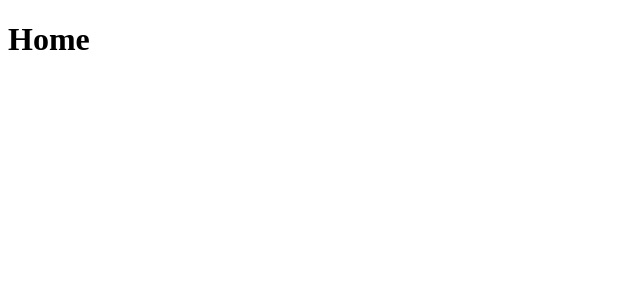
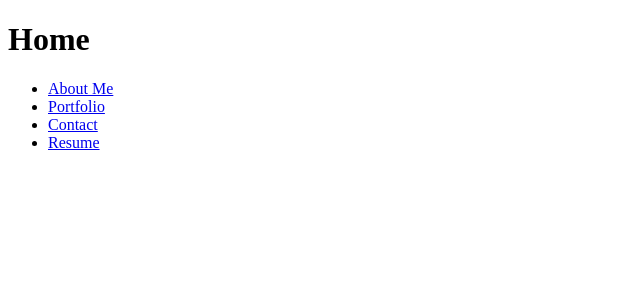
Before and after one commit to jonathanjjolsen/react-portfolio, a React (Create React App) app: page / in a window 1280 px wide. Shown: the top 300 px of the page, without its empty margins (0-640 px from the left). Built offline with nearby package versions, Linux system fonts and the light colour scheme.

Commit message:
Nav.js elements

```diff
--- a/src/App.js
+++ b/src/App.js
@@ -1,4 +1,5 @@
 import Header from './components/Header';
+import Nav from './components/Nav';
 
 export default function App(){
     return (
--- a/src/components/Header.js
+++ b/src/components/Header.js
@@ -1,9 +1,11 @@
 import React from 'react';
+import Nav from './Nav';
 
 export default function Header() {
     return (
       <header className="header">
         <h1>Home</h1>
+        <Nav />
       </header>
     );
   }
--- a/src/components/Nav.js
+++ b/src/components/Nav.js
@@ -0,0 +1,20 @@
+import React from 'react';
+
+export default function Nav() {
+    return (
+        <ul className="navbar">
+            <li className="nav-item">
+                <a href="#About Me">About Me</a>
+            </li>
+            <li className="nav-item">
+                <a href="#portfolio">Portfolio</a>
+            </li>
+            <li className="nav-item">
+                <a href="#Contact">Contact</a>
+            </li>
+            <li className="nav-item">
+                <a href="#Resume">Resume</a>
+            </li>
+        </ul>
+    );
+}
```
